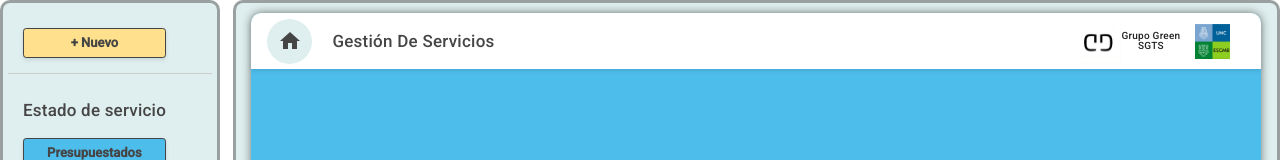
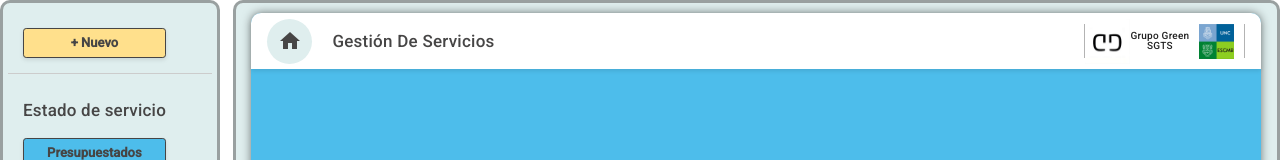
Before and after one commit to andresunc/frontend_sgts, an Angular app: page / in a window 1280 px wide. Shown: the top 160 px of the page. Built offline with nearby package versions, Linux system fonts and the light colour scheme.

Commit message:
Agrego divider

```diff
--- a/src/app/componentsShared/title-bar/title-bar.component.css
+++ b/src/app/componentsShared/title-bar/title-bar.component.css
@@ -33,7 +33,7 @@ mat-icon:hover {
 .contenido-izquierdo {
     display: flex;
     align-items: center;
-    justify-content: center;
+    justify-content: space-between;
 }
 
 /* Estilos para los logos de la barra */
@@ -50,7 +50,7 @@ mat-icon:hover {
     height: 45px;
 }
 .imagen-derecha {
-    margin: 0 15px;
+    margin: 0 10px;
     width: 35px;
     height: 35px;
 }
@@ -61,3 +61,10 @@ mat-icon:hover {
     white-space: pre-line;
     line-height: 1;
 }
+
+/* Estilos del divisor */
+mat-divider {
+    background-color: #ccc; /* Color del divider */
+    width: 1px; /* Grosor del divider */
+    height: 60%; /* Altura del divider */
+}
--- a/src/app/componentsShared/title-bar/title-bar.component.html
+++ b/src/app/componentsShared/title-bar/title-bar.component.html
@@ -1,15 +1,18 @@
 <mat-toolbar>
     <div class="contenido-izquierdo">
-        <mat-icon matTooltip="Regresar al home" routerLink="" aria-hidden="false" fontIcon="home"></mat-icon>
+        <mat-icon matTooltip="Regresar al home" routerLink="" fontIcon="home"></mat-icon>
         <span class="titulo">{{titulo}}</span>
     </div>
 
     <div class="contenido-derecho">
+        <mat-divider [vertical]="true"></mat-divider>
         <!-- Puedes ajustar las rutas de las imágenes según tus necesidades -->
         <img src="./assets/img/gg-logo.png" alt="Imagen Izquierda" class="imagen-izquierda">
         <span class="texto-centro">Grupo Green
             <br> SGTS
         </span>
         <img src="./assets/img/logo-unc-escmb.png" alt="Imagen Derecha" class="imagen-derecha">
+        <mat-divider [vertical]="true"></mat-divider>
     </div>
+
 </mat-toolbar>
```
